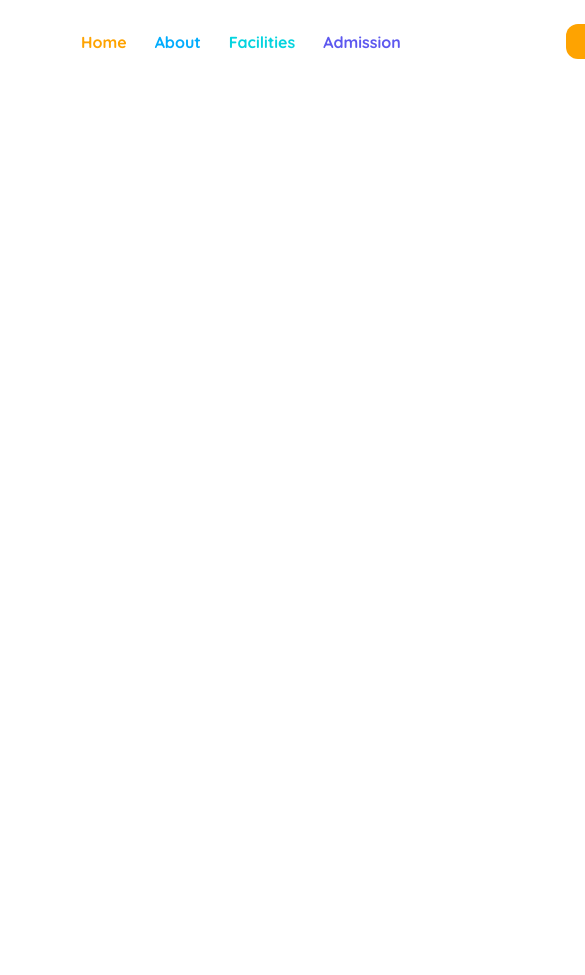
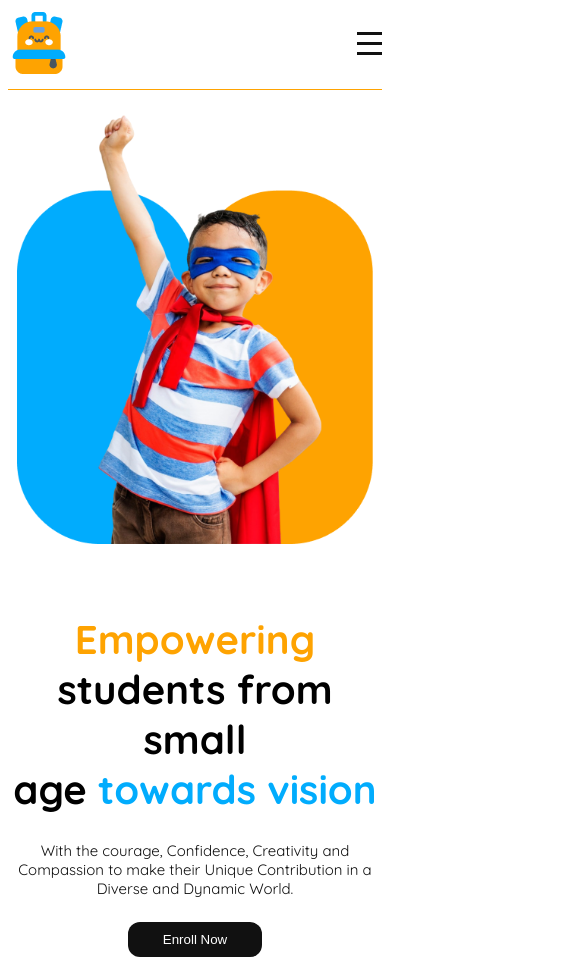
Before and after one commit to imam1788/Assignment-2, a plain HTML site: page index.html in a window 390 px wide. Shown: the top 975 px of the page, 585 px wide, since content can reach past the window. Before the commit the page ends 844 px from the top, so only its background shows below. Drawn offline with Linux system fonts and the light colour scheme.

Commit message:
added banner section and media query

```diff
--- a/index.html
+++ b/index.html
@@ -13,6 +13,7 @@
   <link rel="stylesheet" href="styles/style.css">
 </head>
 <body class="quicksand">
+  <!-- this is header section -->
   <header>
     <nav class="navbar">
        <div class="nav-div1">
@@ -27,14 +28,31 @@
           <li class="admission">Admission</li>
         </ul>
        </div>
-       <div>
+       <div class="nav-div3">
         <button class="nav-button">Contact</button>
        </div>
     </nav>
+    <div class="mobile-nav">
+      <img class="mobile-nav-icon" src="assets/logo.png" alt="">
+      <div class="menu-icon">
+        <span></span>
+        <span></span>
+        <span></span>
+       </div>
+     </div>
   </header>
 
   <main>
-
+   <!-- this is banner section -->
+    <div class="banner-section">
+      <div class="banner-info">
+        <h1 class="banner-title"> <span class="empowering">Empowering</span> <br>
+          students from small <br> age <span class="towards-vision">towards vision</span></h1>
+        <p class="banner-description">With the courage, Confidence, Creativity and Compassion to make their Unique Contribution in a Diverse and Dynamic World.</p>
+        <button class="banner-button">Enroll Now</button>
+      </div>
+      <img class="banner-img" src="assets/hero-kids.png" alt="">
+    </div>
   </main>
 
   <footer>
--- a/styles/style.css
+++ b/styles/style.css
@@ -65,7 +65,96 @@ max-width: 180px;
 .nav-button{
   background: rgb(254, 163, 1);
   color: rgb(255, 255, 255);
+  font-size: 16px;
   padding: 10px 40px;
   border: none;
   border-radius: 12px;
 }
+.mobile-nav{
+  display: none;
+}
+.menu-icon{
+  display: none;
+  flex-direction: column;
+  gap: 7px;
+
+}
+.menu-icon span{
+  display: block;
+  width: 25px;
+  height: 3px;
+  background: rgb(17, 17, 17);
+}
+
+/* banner section styles */
+.banner-section{
+  display: flex;
+  justify-content: center;
+  align-items: center;
+  max-width: 80%;
+  gap: 44px;
+  margin: 18px auto;
+}
+
+.banner-info{
+margin-bottom: 0;
+}
+.banner-title{
+  font-size: 40px;
+  font-weight: 700;
+}
+.empowering{
+color: rgb(254, 163, 1);
+}
+.towards-vision{
+color: rgb(1, 172, 253);
+}
+.banner-description{
+  color: rgb(17, 17, 17);
+  font-size: 15px;
+  font-weight: 400;
+  margin: 24px 0;
+}
+.banner-button{
+  background-color: rgb(17, 17, 17);
+  color: rgb(255, 255, 255);
+  padding: 10px 35px;
+  border-radius: 12px;
+  border: none;
+}
+.banner-img{
+  max-width: 35%;
+}
+@media screen and (max-width: 576px){
+  .nav-div1,
+  .nav-div2,
+  .nav-div3{
+    display: none;
+  }
+  .navbar{
+    display: none;
+  }
+  .mobile-nav{
+    display: flex;
+    justify-content: space-between;
+    align-items: center;
+    gap: 230px;
+    max-width: 100%;
+    margin: 12px 0;
+    border-bottom: 0.5px solid rgb(254, 163, 1);
+    padding-bottom: 15px;
+  }
+  .menu-icon{
+    display: flex;
+  }
+  .banner-section{
+    flex-direction: column-reverse;
+    max-width: 100%;
+  }
+  .banner-img{
+    max-width: 95%;
+  }
+  .banner-info{
+   text-align: center;
+  }
+}
```
